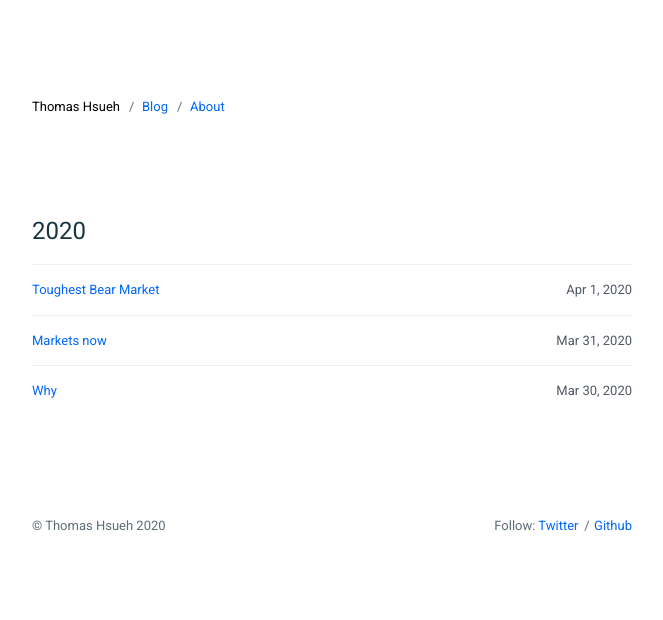
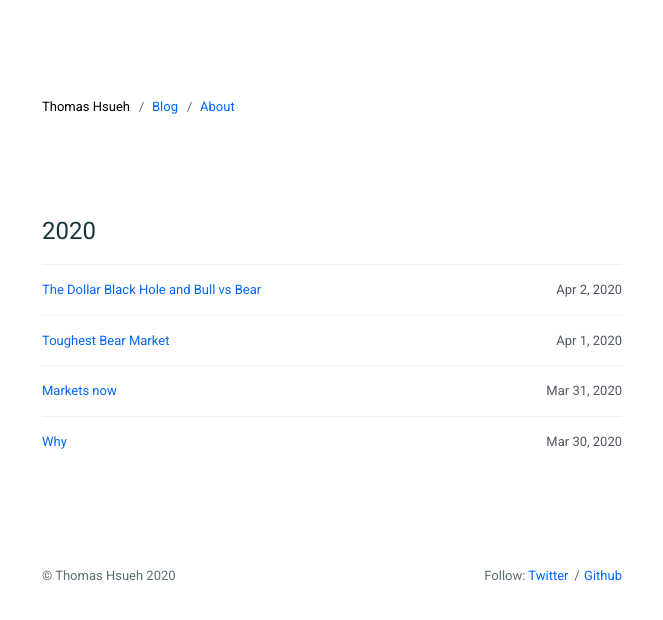
Before and after one commit to guiltygyoza/blog, a Jekyll site: the page built from index.html, in a window 1280 px wide. Shown: the top 620 px of the page, without its empty margins (308-971 px from the left). Built offline with Jekyll 4.4.1, drawn with Linux system fonts in a browser that asks for light colours; some of the changed lines change nothing that is shown.

Commit message:
added post

```diff
--- /dev/null
+++ b/_posts/2020-04-02-dollar-black-hole-bull-bear.md
@@ -0,0 +1,129 @@
+---
+layout: post
+title:  "The Dollar Black Hole and Bull vs Bear"
+date:   2020-04-02 00:00:00 -0500
+categories: markets
+---
+#### Source:
+- [How to think about the market: the Dollar blackhole — Qiao Wang at Messari.io](https://messari.io/article/how-to-think-about-the-market-the-dollar-blackhole)
+- [Bull case vs bear case — Qiao Wang at Messari.io](https://messari.io/article/bull-case-vs-bear-case)
+
+&nbsp;
+
+## 美元黑洞
+
+「儘管本週幣市和股市的連動性下降了，我不認為它們已完全去耦合。
+
+從基本面來看，Google搜尋"Unemployment Benefit"的頻次已是 08 年金融危機時的一半。記住：服務業強制關閉僅僅是一週前而已。
+
+高盛研究指出美國第二季GDP將下滑24%。這並不令人意外是吧。想想自我隔離的我們，日常開銷大幅下降，整體經濟怎麼可能不大幅緊縮呢。這等同於大蕭條時期的統計數據。
+
+就算我們在Q2終結新冠大流行，經濟也不可能在Q3回歸正常。經濟就像是一台機器，關機很簡單，拔掉插頭即可；開機所需要的遠不止是插上電源而已。更何況，萬一1918 H1N1大流行的情形重演，第二波新冠疫情在下半年爆發呢？
+
+#### 就看這一門交易了：美元
+
+我們現在面臨的是醫療危機催化嚴重的經濟和流動性危機，導致國際所有市場的未來 — 股市、債券、房地產、商品、貨幣、加密幣 — 都全看一門交易：美元。
+
+從兩週前開始，財富從四面八方流向美元。不信的話去看歐元對美元、S&P指數期貨、原油期貨的走勢。
+
+美元是國際經濟獨尊的潤滑劑。根據估計，08年金融危機後，以美元進行的國際貿易占比升至80%。另外，美國境外政府和企業以美元舉債超過$10T。這些對美元的需求，加上美國擁有世界最強大的經濟體和軍事力量，讓美元成為國際公認的避風港。08年時美元對除日圓外所有資產升值，儘管美國是當時金融危機的震央。
+
+美元大幅度走強的後果就是：全世界的債務都更加沈重了。
+
+當然你可以反駁 — 面對這場流動性危機，各國的央行和財政部會聯合起來膨脹美元的供應，透過以下三種手段：
+1. 最後貸款人制度 ([lender of last resort](https://wiki.mbalib.com/wiki/%E6%9C%80%E5%90%8E%E8%B4%B7%E6%AC%BE%E4%BA%BA%E5%88%B6%E5%BA%A6): 透過臨時美元流動性互換協議、商業票據、貨幣市場基金等)
+2. 購買資產，亦即量化寬鬆
+3. 財政直升機空投現金
+
+#### 最後貸款人制度
+我們要記得，當Fed和其他央行聯手擔任最後貸款人時，這些貸款依舊是以美元計值的。
+
+而貸款 = 延後付款，把對美元的需求延後。Kicking the can down the road. 不是不報，時候未到。
+
+#### 購買資產
+QE的問題在於印鈔印的夠不夠。
+
+近來Fed的資產負債表的擴張猶不及08年時的幅度。另外，各國央行都在印鈔。所以我並不認為美元會對任何其他貨幣走弱。
+
+#### 財政紓困
+
+直升機空投現金法案 — 政府發錢，每人一千美元 — 仍在審理中。如果經濟緊縮10%，而GDP是$20T，則我們會需要政府向經濟挹注數兆美元。
+
+總體來說，我們將需要多輪重磅紓困措施才能看到資產價格穩定。現在才剛剛開始而已。這就是為什麼我認為在未來數週裡，美元將如黑洞般從其他資產那裡吸取價值。
+
+加密幣呢？加密幣可能無法置身事外。如果你正在買賣加密幣，實際上你交易的是美元的行情。
+
+&nbsp;
+## 牛市還是熊市？
+
+3/26 時來看，S&P從前一次低點2200爬回2600左右。
+
+儘管新聞頭條將這波行情解釋為市場對貨幣和財政紓困政策的反映，我依舊懷疑這只是各大基金基於各自投資規則對組合進行第一季末的再平衡。由於股市大跌，這些基金的股票部位縮水，再平衡時需要大量買進股票。
+
+我沒法準確估計這種季末再平衡對市場的影響，但至少就我過去的投資策略來說，季末表現永遠比其他日子好得非常多。
+
+四月開始，我相信流動性不足的影響會下降，基本面重新回到舞台上。再來呢？
+
+談到經濟衝擊，有非常多種可能。為了幫助讀者視覺化，我們把討論簡化成牛市和熊市兩種情形，整理出以下的流行觀點。
+
+我擔心的是，市場價格已將牛市的因素考慮在內，卻沒有考慮機率不為零的熊市可能。
+
+### 牛市方面
+
+#### 1. V形反彈
+儘管短期內GDP和失業率衝擊巨大，市場似乎對V形反彈有共識。這個共識基本假設：亞洲已經控制住了疫情、義大利疫情已過高峰，然後美國和歐洲其他國家的疫情在四月會達到高峰，並且所有經濟活動會在疫情結束後迅速恢復。
+
+#### 2. 不存在系統性風險
+這個觀點主張，疫情發生前我們的經濟和金融系統運轉良好、失業率達歷史新低 3.5%、銀行體系因為金融危機後設立的種種法規而保持著健康。如果沒有大型系統性風險，疫情後我們不會需要採取超常手段來恢復經濟。
+
+#### 3. 貨幣和財政紓困政策
+這個觀點主張，央行和財政部的官員們讓我們很信心，Fed短短幾週迅速在公債市場、信貸市場和外匯市場上採取行動，不像08年時花了好幾個月。如果真的有需要，Fed甚至能夠繞過1913年設立的聯邦儲備法，直接買進上市股票。國會同樣也只花一週半的時間就退出$2T的財政紓困方案。只要是有儲備貨幣的國家都不會面臨經濟大蕭條的重演。
+
+#### 4. 醫藥開發大突破
+
+這個觀點主張：近幾週以來美國大幅提升檢測容量、抗病毒藥物羥氯喹（hydroxychloroquine）效果良好、疫苗將在一年內推出、大眾已了解保持社交距離和戴口罩的重要性、以及北半球即將迎來溫暖的季節。
+
+### 熊市方面
+
+#### 1. L形反彈
+我喜歡參考中國抗疫時經濟的走向來思考美國和歐洲的未來。
+
+中國進來釋出了三月份的PMI數據。看起來就是個V形反彈不是嗎？當然不是，原因在於PMI代表的是改變的比率。三月份PMI站回50全靠政府用力推動企業重新開張。這不是V形反彈而是L形：經濟衰退來的又快又猛，回溫則需要很長的時間。
+
+跟中國朋友們做了些民意調查，我估計中國經濟和消費水準只回到疫情前的80%。大眾消費的非常保守。作為全世界最大出口國，如果其他國家經濟停擺，中國也將受到衝擊。
+
+我認為美國和歐洲將至少步上中國的後塵。主流媒體的經濟預測是錯誤的。
+
+#### 2. 疫情前的經濟其實是疲弱的
+確實，銀行體系並沒有像08年面臨生存危機。儲備金水平提高了，對衍生性商品市場的投資也受到侷限。
+
+疫情前的失業率也確實低。然而失業率通常是滯後指標。我之前撰文解釋過，超前指標(殖利率倒掛、PMI下滑、CEO信心指數下滑)顯示我們在經濟衰退的邊緣。
+
+新冠疫情只不過刺破這顆泡泡而已。
+
+#### 3. $6T紓困方案是止痛藥，無法激勵經濟成長
+
+我不相信紓困方案救得了經濟。
+
+Fed近來的動作都是為了解決流動性危機。流動性問題還算簡單 — Fed只要當好最後貸款人的角色，啟動大量的短期流動資金貸款即可。
+
+難題在於：企業償債能力大幅下滑。疫情每持續一天，經濟停擺一天，中小型企業就會虧損一天，它們的員工跟著沒飯吃、付不起房租或房貸，更不用說去旅行住AirBnB了。於是房東在租金斷流後喪失抵押品贖回權，銀行跟著虧損 — 這是個惡性循環。
+
+直升機空降每人$1200外加失業救助金根本不足以救經濟。這頂多讓大家苟延殘喘幾個月，到時候經濟依舊停擺著。更不要說實務上把錢快速送到最需要的人們手中有多困難了。
+
+就算經濟停擺短期之內結束，已經申請失業補助的五百萬人也不可能馬上復工。我們的經濟就像是90年代的電腦，拔掉電源幾秒鐘就關了，開機卻需要五分鐘。
+
+人們肯定需要更多政府的救助金。但考量到政治因素，這些紓困方案必須在極糟糕的經濟統計數據出爐後才可能實施，而資本市場永遠跑在經濟統計數據之前。
+
+#### 4. 秋天第二波疫情
+第二波疫情不是不可能。跡象顯示夏天前中國可能爆發第二波疫情。如果再發生一輪經濟停擺，結果將會慘不忍睹。我不相信我們的政府和社會會將GDP看得比人命還重。
+
+科學家了解這點，而市場似乎仍不相信。
+
+### 判決
+
+依我看來，股市已將牛市的因素考慮在內 — 距離上次最高點只下滑25%而已，是介於正常回調和正常經濟衰退之間的數字。
+
+當然，市場可能是正確的。然而，只要有熊市有30%的發生可能，我認為採取防禦性措施才能帶來>0的回報期望值，因為熊市所導致的負面衝擊過於巨大。何況我的直覺告訴我熊市發生的可能遠大於30%。
+
+確診案例、財務狀況、隔離生活。最糟的日子還沒到來。」
--- a/_sass/utilities/_layout.scss
+++ b/_sass/utilities/_layout.scss
@@ -7,6 +7,6 @@
     margin-right: auto;
     margin-left: auto;
     padding-top: 10rem; // 100px
-    padding-right: 1rem; // 10px
-    padding-left: 1rem; // 10px
+    padding-right: 2rem; // 10px
+    padding-left: 2rem; // 10px
 }
```
